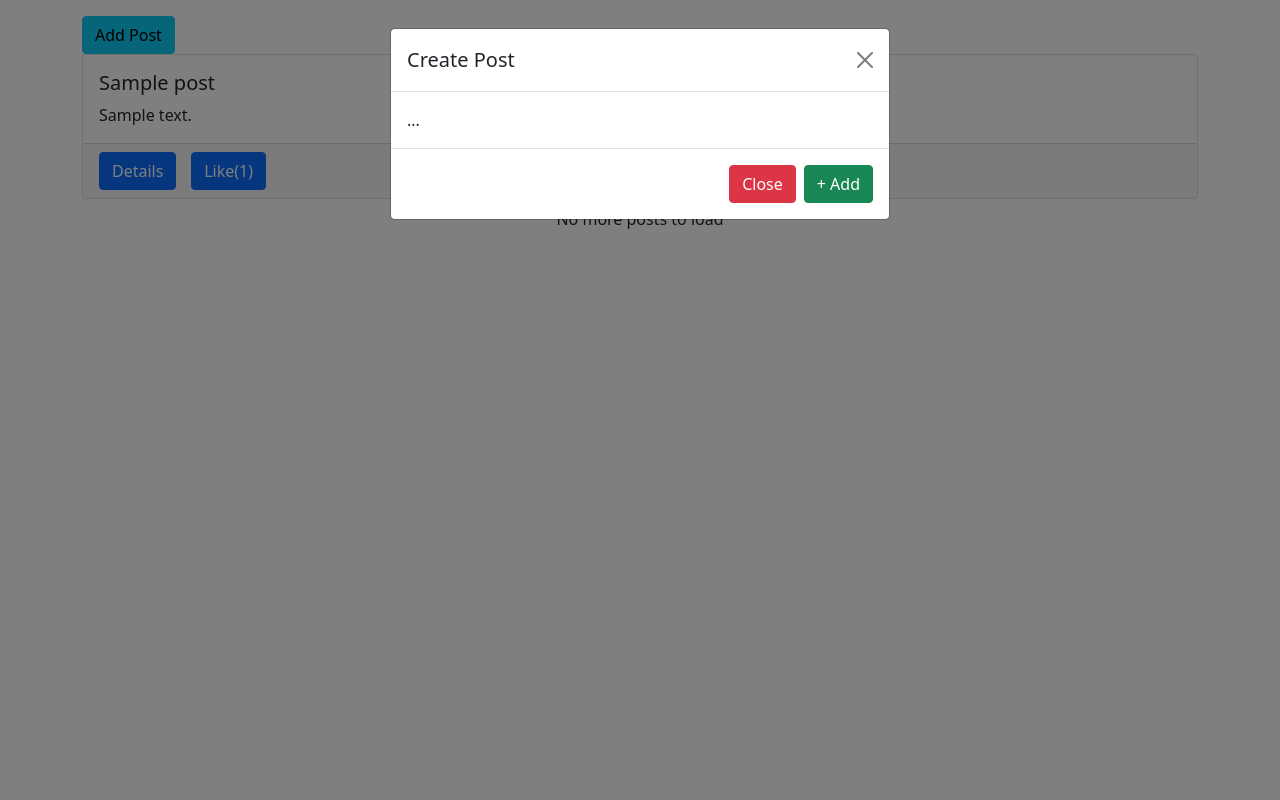
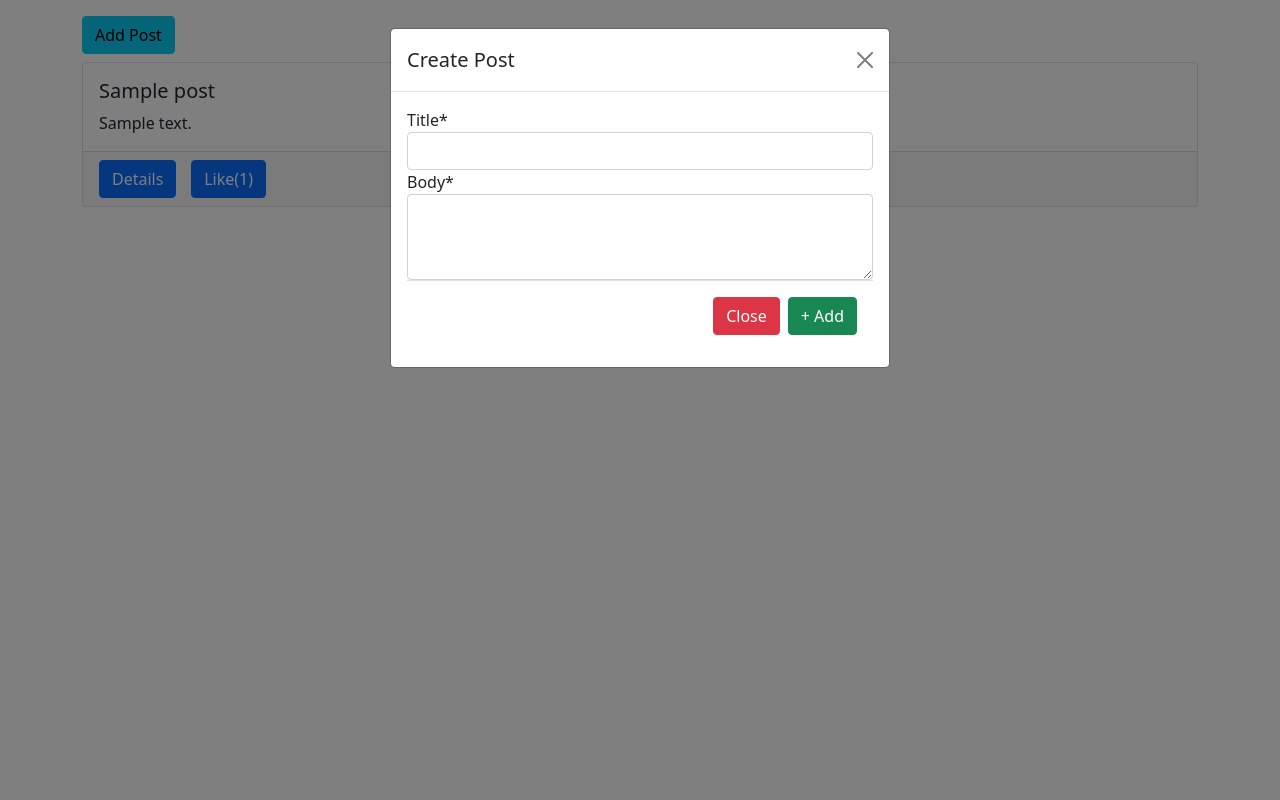
Before and after one commit to tawhidii/dj-ajax, a Django app: page / in a window 1280 px wide, after a click on "Add Post". Run offline with Django 3.2, Linux system fonts and the light colour scheme; tables that the repository leaves empty hold one stand-in row (values such as "Sample post"); data that the repository does not hold is empty; some libraries are stand-ins or nearby versions.

Commit message:
:triangular_flag_on_post: Added form in post modal

```diff
--- /dev/null
+++ b/Djax/posts/froms.py
@@ -0,0 +1,11 @@
+from django import forms
+from .models import Posts
+
+
+class PostForm(forms.ModelForm):
+    title = forms.CharField(widget=forms.TextInput(attrs={'class': 'form-control'}))
+    body = forms.CharField(widget=forms.Textarea(attrs={'class': 'form-control', 'rows': 3}))
+
+    class Meta:
+        model = Posts
+        fields = ('title', 'body',)
--- a/Djax/posts/templates/posts/post.html
+++ b/Djax/posts/templates/posts/post.html
@@ -1,6 +1,6 @@
 {% extends 'base.html' %}
 {% load static %}
-
+{% load crispy_forms_tags %}
 {% block scripts %}
     <script src="{% static 'post/post.js' %}" defer></script>
 {% endblock %}
@@ -15,18 +15,21 @@
                 <button type="button" class="btn-close" data-bs-dismiss="modal" aria-label="Close"></button>
               </div>
               <div class="modal-body">
-                ...
-              </div>
-              <div class="modal-footer">
-                <button type="button" class="btn btn-danger" data-bs-dismiss="modal">Close</button>
-                <button type="button" class="btn btn-success"> + Add</button>
+                  <form id="post-form">
+                      {% csrf_token %}
+                      {{ form|crispy }}
+                      <div class="modal-footer">
+                        <button type="button" class="btn btn-danger" data-bs-dismiss="modal">Close</button>
+                        <button type="submit" class="btn btn-success"> + Add</button>
+                      </div>
+                  </form>
               </div>
             </div>
           </div>
         </div>
         <!-- End Modal -->
         <!-- Button trigger modal -->
-        <button type="button" class="btn btn-info" data-bs-toggle="modal" data-bs-target="#addPostModal">
+        <button type="button" class="btn btn-info mb-2" data-bs-toggle="modal" data-bs-target="#addPostModal">
           Add Post
         </button>
         <div id="post-list"></div>
--- a/Djax/posts/views.py
+++ b/Djax/posts/views.py
@@ -1,12 +1,20 @@
 from django.shortcuts import render
 from django.http import JsonResponse
 from .models import Posts
+from .froms import PostForm
+from profiles.models import Profile
 
 
 def post_list_and_create(request):
-    qs = Posts.objects.all()
+    form = PostForm(request.POST or None)
+    if request.is_ajax():
+        if form.is_valid():
+            author = Profile.objects.get(user=request.user)
+            instance = form.save(commit=False)
+            instance.author = author
+            instance.save()
     context = {
-        'qs': qs
+        'form': form
     }
     return render(request, 'posts/post.html', context)
 
@@ -44,7 +52,5 @@ def like_unlike_post(request):
         return JsonResponse({'liked': liked, 'count': obj.count_like})
 
 
-
-
 def first_ajax_hello_world(request):
     return JsonResponse({'hello': 'hello world !!'})
```
Also changed, not shown: Djax/djajax/settings.py (+2 -11 lines).
